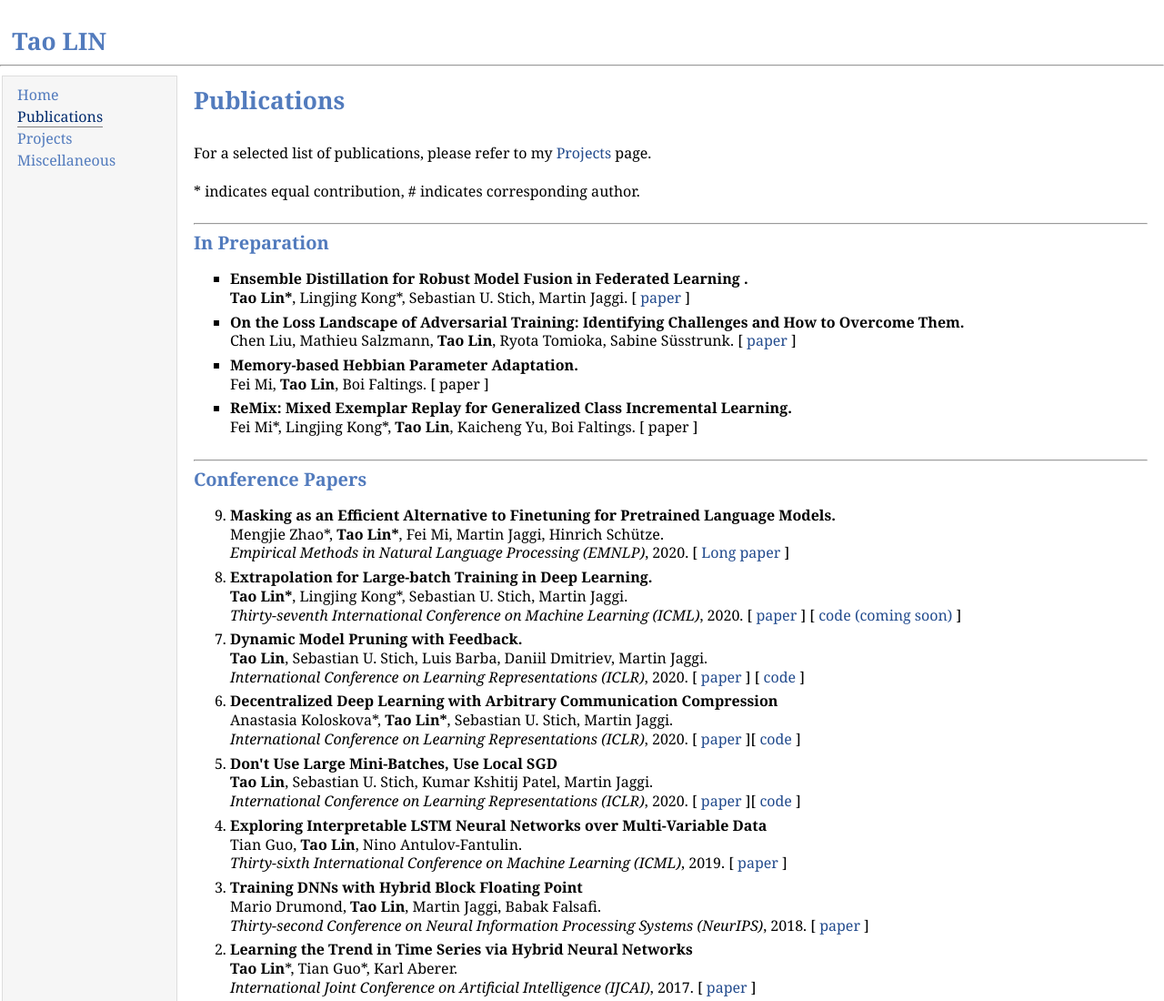
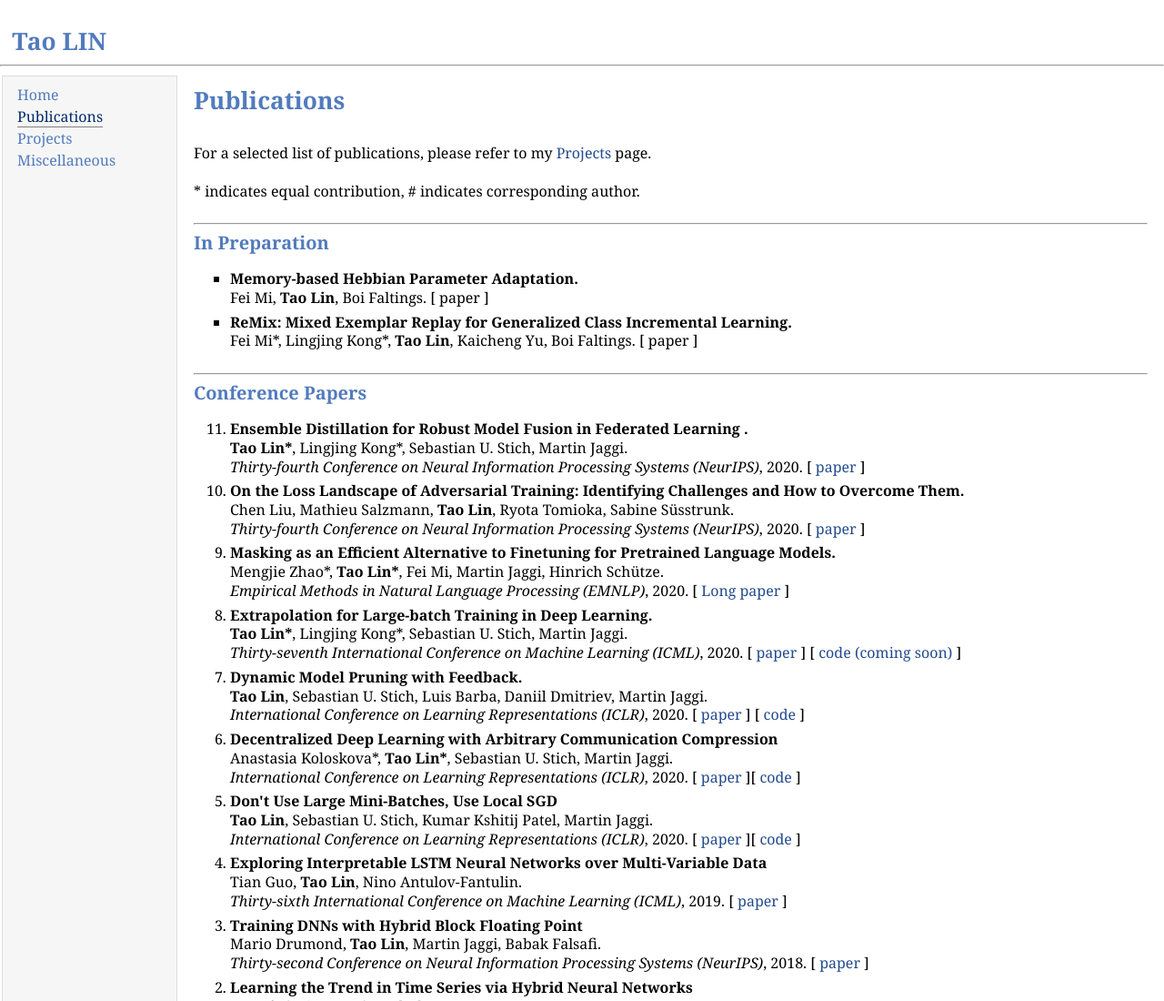
Before and after one commit to tlin-taolin/tlin-taolin.github.io, a plain HTML site: page publication.html in a window 1280 px wide. Shown: the top 1100 px of the page at 91% size. Drawn offline with Linux system fonts and the light colour scheme.

Commit message:
update site.

```diff
--- a/publication.html
+++ b/publication.html
@@ -34,18 +34,6 @@
 
         <ul>
             <li><p>
-                <b>Ensemble Distillation for Robust Model Fusion in Federated Learning .</b><br>
-                <b>Tao Lin*</b>, Lingjing Kong*, Sebastian U. Stich, Martin Jaggi.
-                [ <a href="https://arxiv.org/abs/2006.07242">paper</a> ]
-            </p></li>
-
-            <li><p>
-                <b>On the Loss Landscape of Adversarial Training: Identifying Challenges and How to Overcome Them.</b><br>
-                Chen Liu, Mathieu Salzmann, <b>Tao Lin</b>, Ryota Tomioka, Sabine Süsstrunk.
-                [ <a href="https://arxiv.org/abs/2006.08403">paper</a> ]
-            </p></li>
-
-            <li><p>
                 <b>Memory-based Hebbian Parameter Adaptation.</b><br>
                 Fei Mi, <b>Tao Lin</b>, Boi Faltings.
                 [ paper ]
@@ -62,6 +50,20 @@
     <div>
         <h2><hr><a name="conference"></a>Conference Papers</h2>
         <ol reversed>
+            <li><p>
+                <b>Ensemble Distillation for Robust Model Fusion in Federated Learning .</b><br>
+                <b>Tao Lin*</b>, Lingjing Kong*, Sebastian U. Stich, Martin Jaggi.<br>
+                <i>Thirty-fourth Conference on Neural Information Processing Systems (NeurIPS)</i>, 2020.
+                [ <a href="https://arxiv.org/abs/2006.07242">paper</a> ]
+            </p></li>
+
+            <li><p>
+                <b>On the Loss Landscape of Adversarial Training: Identifying Challenges and How to Overcome Them.</b><br>
+                Chen Liu, Mathieu Salzmann, <b>Tao Lin</b>, Ryota Tomioka, Sabine Süsstrunk.<br>
+                <i>Thirty-fourth Conference on Neural Information Processing Systems (NeurIPS)</i>, 2020.
+                [ <a href="https://arxiv.org/abs/2006.08403">paper</a> ]
+            </p></li>
+
             <li><p>
                 <b>Masking as an Efficient Alternative to Finetuning for Pretrained Language Models.</b><br>
                 Mengjie Zhao*, <b>Tao Lin*</b>, Fei Mi, Martin Jaggi, Hinrich Schütze.<br>
```
